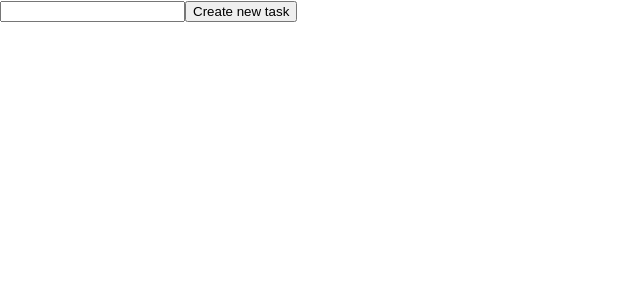
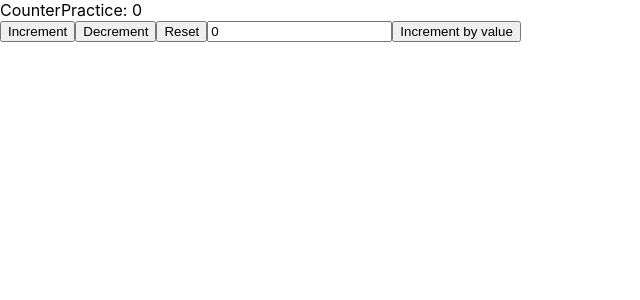
Before and after one commit to YanaISR/my-react-app, a React (Create React App) app: page / in a window 1280 px wide. Shown: the top 300 px of the page, without its empty margins (0-640 px from the left). Built offline with nearby package versions, Linux system fonts and the light colour scheme.

Commit message:
Hw-27 'useReducer' is completed

```diff
--- a/src/App.js
+++ b/src/App.js
@@ -1,28 +1,13 @@
 import "./App.css";
-import { useState, createContext} from "react";
-import Tasks from "./components/Tasks";
+import CounterPractice from "./components/CounterPractice";
 
-export const Context = createContext(null);
 
 function App() {
-  const [tasks, setTasks] = useState([]);
-  const [name, setName] = useState("");
-
-  const handleAddNewTask = () => {
-    const items = [...tasks, name];
-    setTasks(items);
-  };
 
   return (
-    <Context.Provider value={tasks}>
-      <input
-        type="text"
-        value={name}
-        onChange={(e) => setName(e.target.value)}
-      ></input>
-      <button onClick={handleAddNewTask}>Create new task</button>
-      <Tasks />
-    </Context.Provider>
+    <div>
+      <CounterPractice />
+    </div>
   );
 }
 
--- /dev/null
+++ b/src/components/CounterPractice.jsx
@@ -0,0 +1,68 @@
+import { useReducer, useState } from "react";
+
+const CounterPractice = () => {
+  const [value, setValue] = useState(0);
+
+  const initialState = {
+    value: 0,
+  };
+
+  const reducer = (state, action) => {
+    switch (action.type) {
+      case "INCREMENT":
+        return { value: state.value + 1 };
+      case "DECREMENT":
+        return { value: state.value - 1 };
+      case "RESET":
+        return { value: 0 };
+      case "INCREMENT_BY_VALUE":
+        return { value: state.value + Number(action.payload) };
+      default:
+        return state;
+    }
+  };
+
+  const [state, dispatch] = useReducer(reducer, initialState);
+
+  const handleIncrement = () => {
+    dispatch({
+      type: "INCREMENT",
+    });
+  };
+
+  const handleDecrement = () => {
+    dispatch({
+      type: "DECREMENT",
+    });
+  };
+
+  const handleReset = () => {
+    dispatch({
+      type: "RESET",
+    });
+  };
+
+  const handleIncrementByValue = () => {
+    dispatch({
+      type: "INCREMENT_BY_VALUE",
+      payload: value,
+    });
+  };
+
+  return (
+    <>
+      <div>CounterPractice: {state.value}</div>
+      <button onClick={handleIncrement}> Increment</button>
+      <button onClick={handleDecrement}>Decrement</button>
+      <button onClick={handleReset}>Reset</button>
+      <input
+        type="text"
+        value={value}
+        onChange={(e) => setValue(e.target.value)}
+      ></input>
+      <button onClick={handleIncrementByValue}>Increment by value</button>
+    </>
+  );
+};
+
+export default CounterPractice;
--- a/src/components/List.jsx
+++ /dev/null
@@ -1,17 +0,0 @@
-import { useContext } from "react";
-import { Context } from "../App";
-
-const List = () => {
-  const tasks = useContext(Context);
-  return (
-    <>
-      <ul>
-        {tasks.map((task) => (
-          <li key={task}>{task}</li>
-        ))}
-      </ul>
-    </>
-  );
-};
-
-export default List;
--- a/src/components/Tasks.jsx
+++ /dev/null
@@ -1,12 +0,0 @@
-import React from "react";
-import Widgets from "./Widgets";
-
-const Tasks = () => {
-  return (
-    <>
-      <Widgets />
-    </>
-  );
-};
-
-export default Tasks;
--- a/src/components/Widgets.jsx
+++ /dev/null
@@ -1,12 +0,0 @@
-import React from "react";
-import List from "./List";
-
-const Widgets = () => {
-  return (
-    <>
-      <List />
-    </>
-  );
-};
-
-export default Widgets;
```
